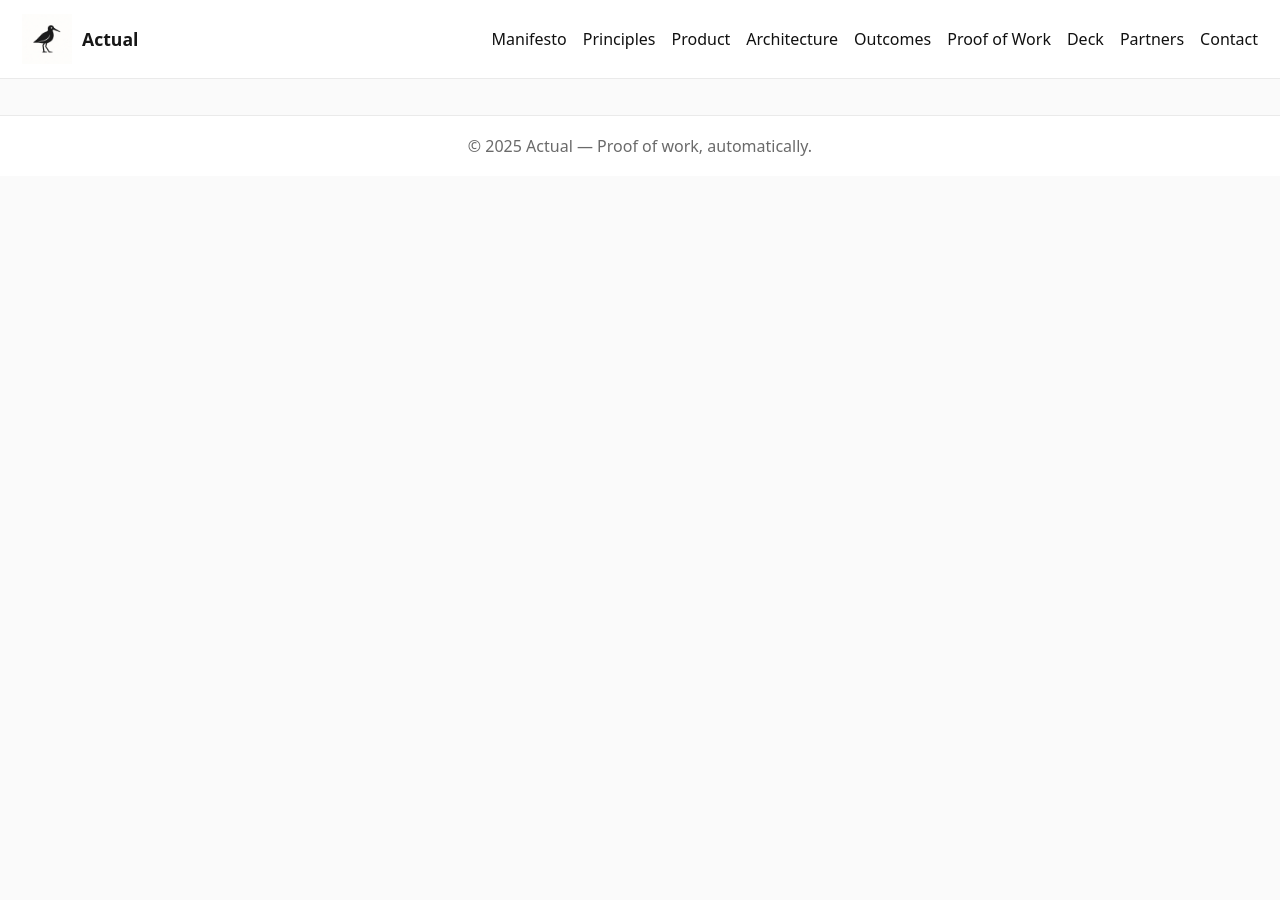
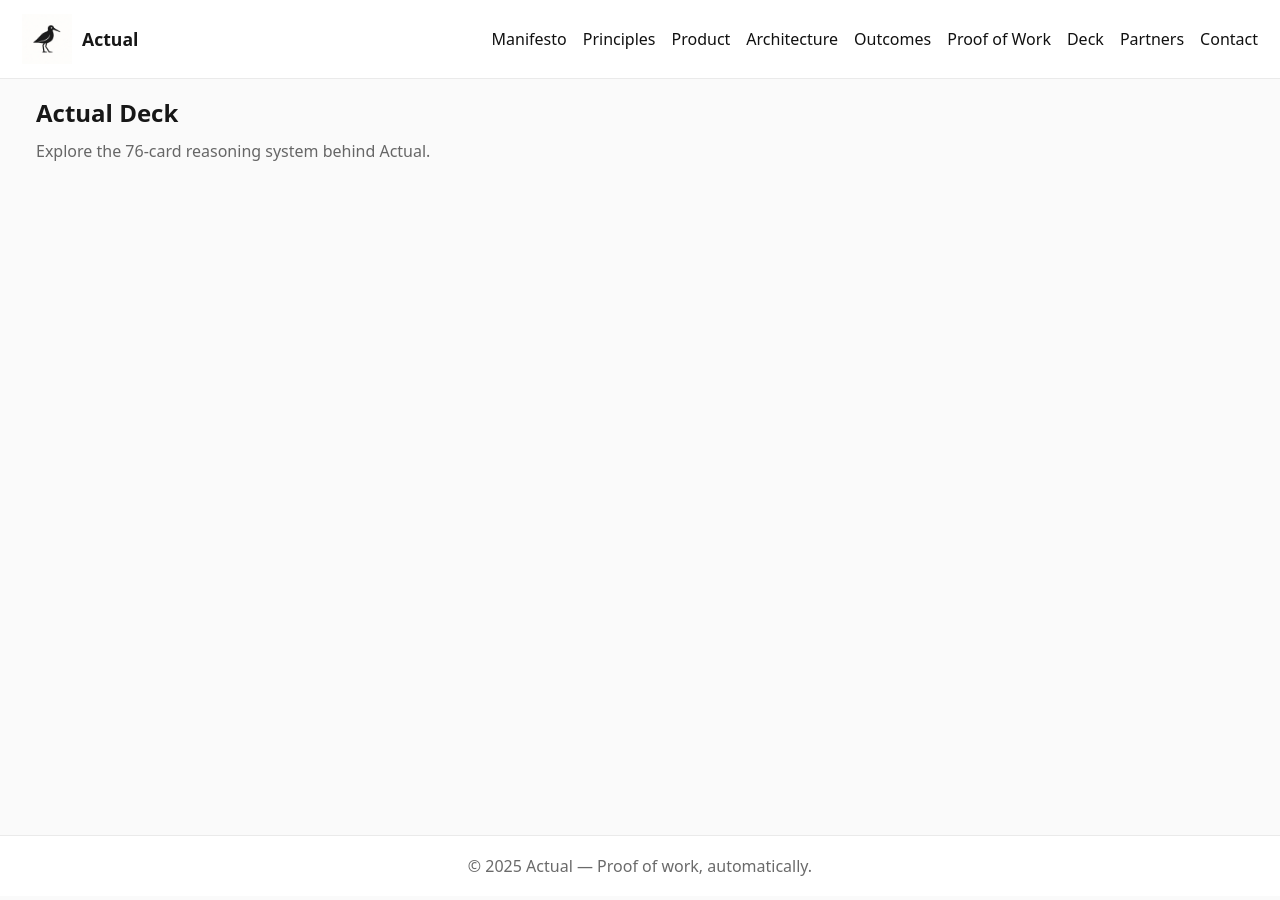
Before and after one commit to greg-e/limosa.work, a Jekyll site: the page built from pages/actual.html, in a window 1280 px wide. Built offline with Jekyll 4.4.1, drawn with Linux system fonts in a browser that asks for light colours; a script that is not in the unit is left out.

Commit message:
Update actual.html

```diff
--- a/pages/actual.html
+++ b/pages/actual.html
@@ -4,6 +4,14 @@
 permalink: /actual/
 ---
 
+<section style="min-height:80vh; padding:1rem;">
+  <h1 style="font-weight:600; font-size:1.5rem; margin-bottom:0.5rem;">Actual Deck</h1>
+  <p style="color:#666; margin-bottom:1.5rem;">Explore the 76-card reasoning system behind Actual.</p>
+
+  <!-- React mount -->
+  <div id="actual-deck"></div>
+</section>
+
+<!-- Include compiled assets -->
 <link rel="stylesheet" href="{{ '/assets/actual-deck/style.css' | relative_url }}">
-<div id="actual-deck"></div>
 <script type="module" src="{{ '/assets/actual-deck/main.js' | relative_url }}"></script>
```
